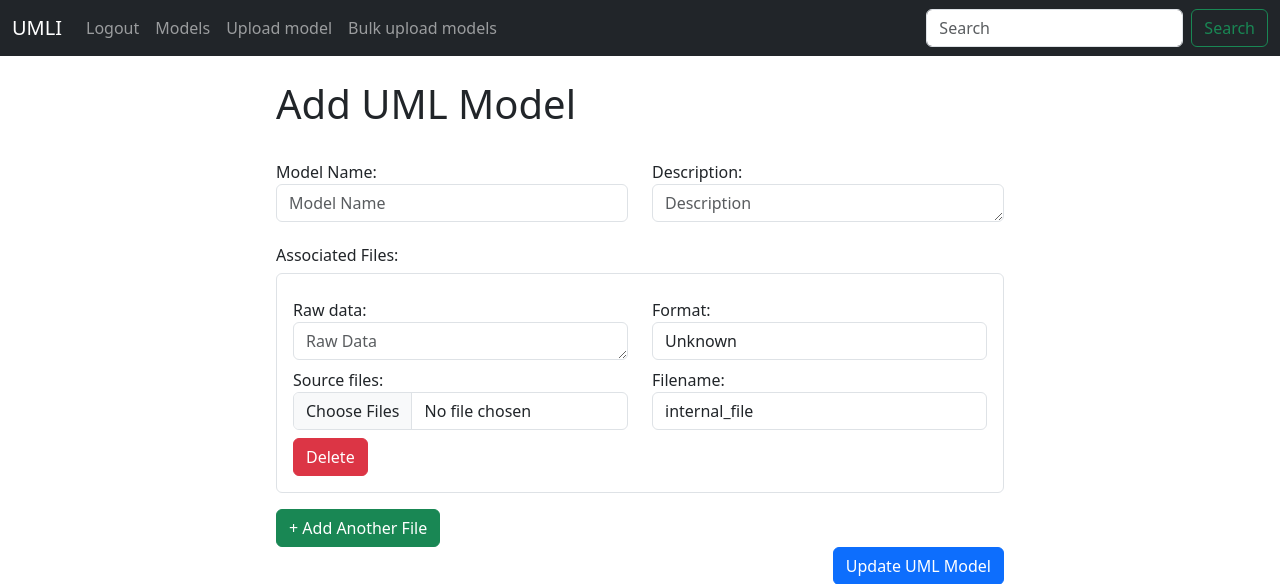
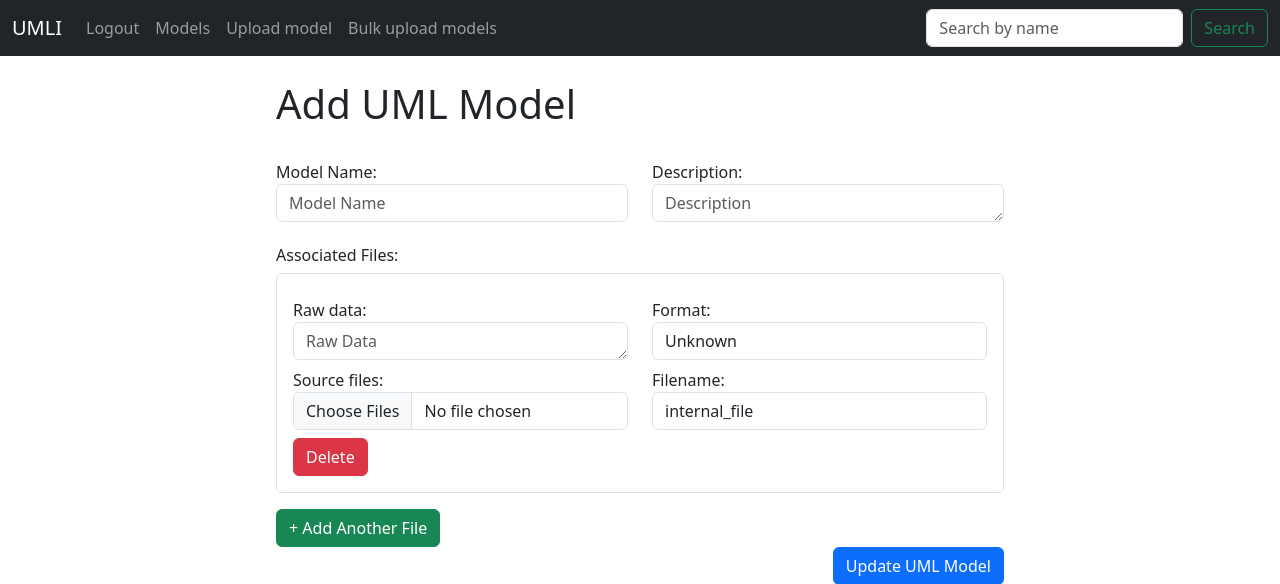
Before and after one commit to UMLI-Organization/umlars-backend, a Django app: page /add-uml-model/ in a window 1280 px wide. Shown: the top 584 px of the page. Run offline with Django 5.2, Linux system fonts and the light colour scheme; the visitor is signed in with stand-in values (Sample User, id 1); some libraries are stand-ins or nearby versions.

Commit message:
#4 Search functionality works

```diff
--- a/src/umli_app/templates/navbar.html
+++ b/src/umli_app/templates/navbar.html
@@ -41,8 +41,8 @@
 
 
         </ul>
-        <form class="d-flex" role="search">
-          <input class="form-control me-2" type="search" placeholder="Search" aria-label="Search">
+        <form class="d-flex" role="search" method="get" action="{% url 'home' %}">
+          <input class="form-control me-2" type="search" placeholder="Search by name" aria-label="Search models" name="model_name">
           <button class="btn btn-outline-success" type="submit">Search</button>
         </form>
       </div>
--- a/src/umli_app/views.py
+++ b/src/umli_app/views.py
@@ -29,7 +29,11 @@ def home(request: HttpRequest) -> HttpResponse:
     if request.method == "POST":
         return login_user(request)
     else:
-        uml_models = UmlModel.objects.prefetch_related("metadata", "source_files").all()
+        searched_model_name = request.GET.get('model_name')
+        if searched_model_name is not None:
+            uml_models = UmlModel.objects.filter(name__icontains=searched_model_name)
+        else:
+            uml_models = UmlModel.objects.prefetch_related("metadata", "source_files").all()
         return render(request, "home.html", {"uml_models": uml_models})
 
 
```
